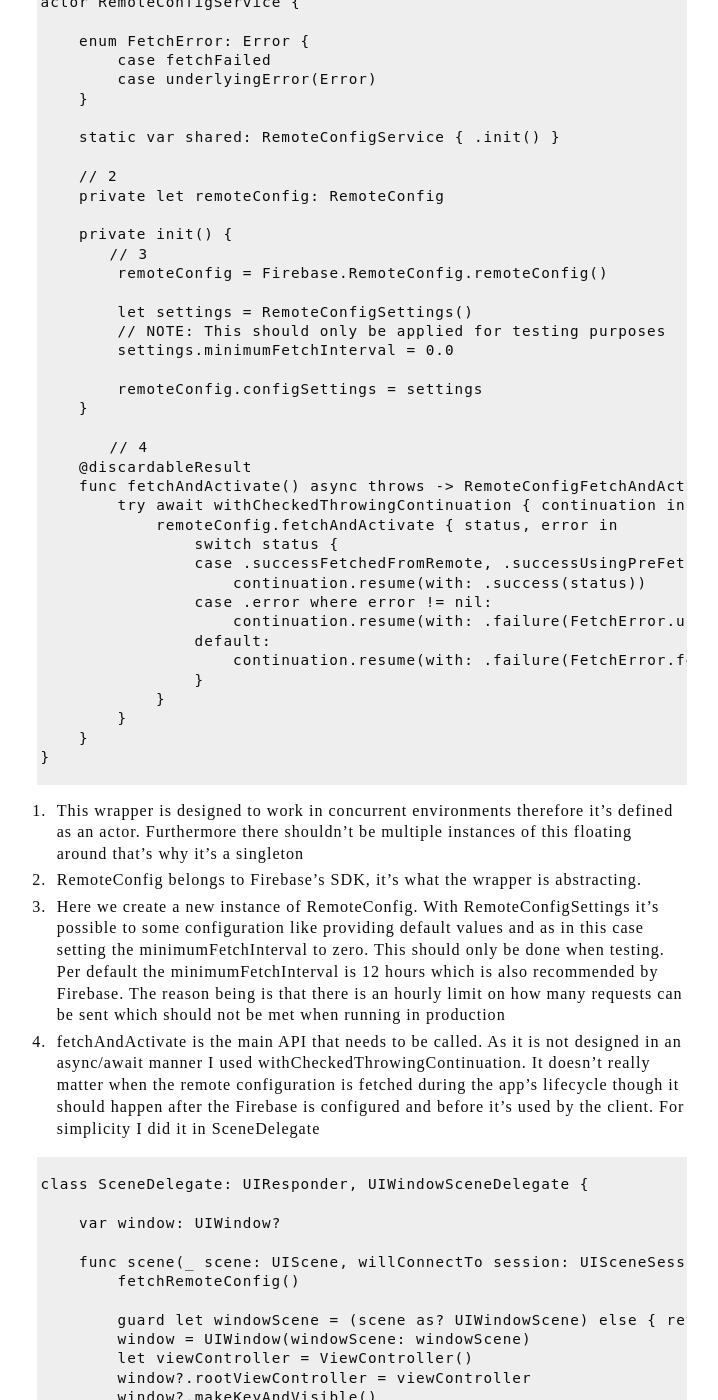
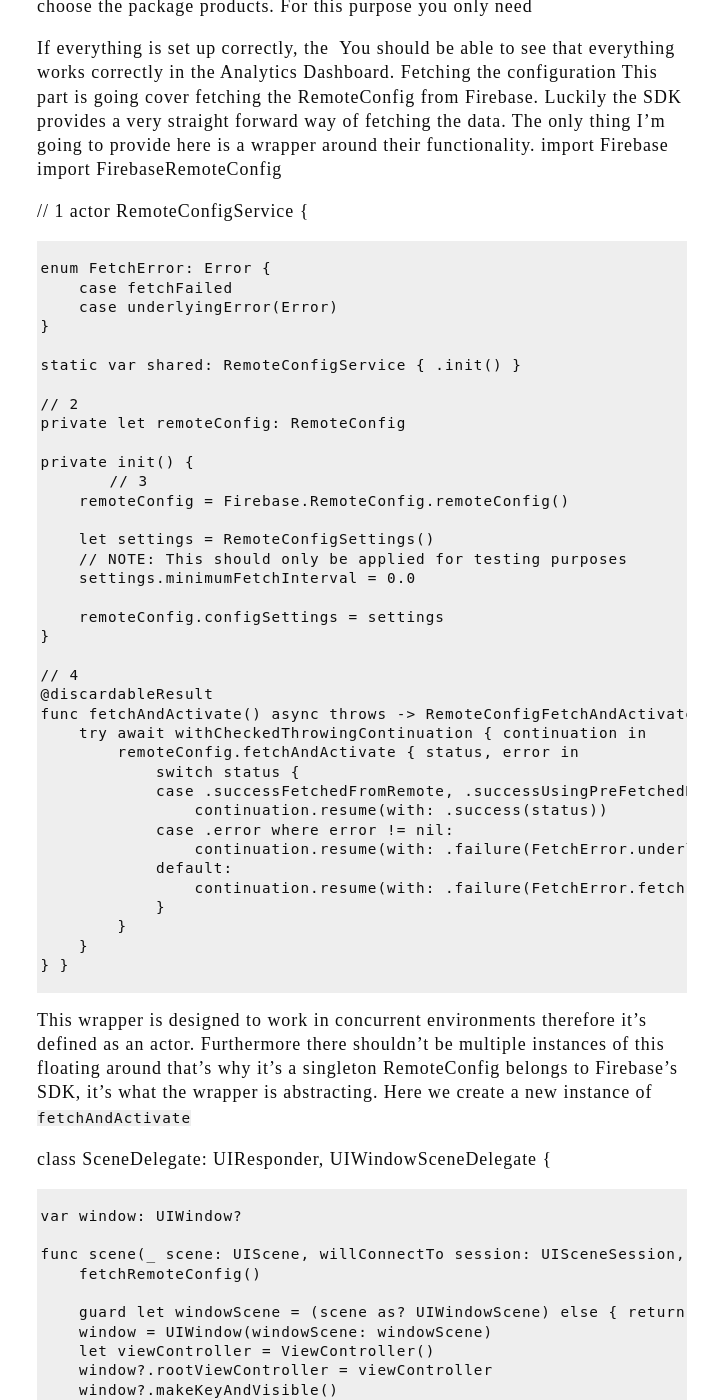
Before and after one commit to Arestronaut/arestronaut.github.io, a Jekyll site: the page built from _posts/2023-01-18-iOS-Feature-Flags-using-Firebase.markdown, in a window 1280 px wide and 1400 px high, scrolled down 2539 px. Shown: the whole window, without its empty margins (278-996 px from the left). Built offline with Jekyll 4.4.1, drawn with Linux system fonts in a browser that asks for light colours; some of the changed text lies outside the part shown.

Commit message:
Add 2023-01-18-iOS-Feature-Flags-using-Firebase.markdown

````diff
--- a/_posts/2023-01-18-iOS-Feature-Flags-using-Firebase.markdown
+++ b/_posts/2023-01-18-iOS-Feature-Flags-using-Firebase.markdown
@@ -9,98 +9,56 @@
 
 
 
+PM: "Hey, we need to have this screen added to the onboarding flow"
 
+You: "Alright, no problem. Here you have it"
 
-> PM: "Hey, we need to have this screen added to the onboarding flow"
-> You: "Alright, no problem. Here you have it"
-> PM (one week after the screen was added to the onboarding flow) : "The requirements have changed and we need to hide the screen for now."
-> You: "Sure thing. There you go"
-> PM (Yet another week has past): …
+PM (one week after the screen was added to the onboarding flow) : "The requirements have changed and we need to hide the screen for now."
+
+You: "Sure thing. There you go"
+
+PM (Yet another week has past): …
 
 
 
-You get the gist. Maybe you have already encountered this or a similar conversation with your PM. At first sight the case seems to be clear. Create the screen and add it to the flow, remove the screen from the flow, add it again, and so on. You would create a PR for this every time, wait until the build is deployed and let QA handle it from there. Overall this is a fine-ish way to handle the situation but there is an awful lot of overhead just for this one screen. Going through the full development cycle takes time, can be quite dreadful and of course error prone.Let me tell you this, there is a better way this situation could have been handled. It's called **Feature Flags.**
-
-
+You get the gist. Maybe you have already encountered this or a similar conversation with your PM. At first sight the case seems to be clear. Create the screen and add it to the flow, remove the screen from the flow, add it again, and so on. You would create a PR for this every time, wait until the build is deployed and let QA handle it from there. Overall this is a fine-ish way to handle the situation but there is an awful lot of overhead just for this one screen. Going through the full development cycle takes time, can be quite dreadful and of course error prone.Let me tell you this, there is a better way this situation could have been handled. It's called
 ![Alt](https://c.tenor.com/ThI9D4QmkWMAAAAC/olympics-flag.gif)
 
 
 
-## What the heck is it
+What the heck is it
 The principle is quite simple. You define a flag somewhere remotely (I'm going to use Firebase as an example), fetch it on app start and depending on the flag a feature is enabled or disabled.
-
-
 The biggest advantage is that release is now independent from deployment. If anything goes sideways with the release, the feature can simply be disabled until the fixed is rolled out. With a little more tinkering Feature Flags build the foundation for A/B-Testing which is used throughout the tech industry.
-
-
 Having this theoretical mumbo jumbo out of the way let's start implementing a bare bone solution.
-
-
-## Firebase setup
+Firebase setup
 The minimum requirement for this first step is having a google account and I assume that nowadays everyone has one.
-
-
-*If you already have a firebase project setup you can skip this step.*Go to the [Firebase console](https://console.firebase.google.com/) and create a new project. Name it however you want.
-
-
-After the project has been set up open the project's dashboard and go to *Build->Remote Config*. Now create a new configuration.
+*If you already have a firebase project setup you can skip this step.*
+After the project has been set up open the project's dashboard and go to
+![Alt](https://raw.githubusercontent.com/Arestronaut/arestronaut.github.io/main/assets/images/Firebase%20Feature%20Flags/firebase-console.jpg)
+On the right side a popup should appear. This is the place where you will define your first flag. I'm going to name it
+As a
+![Alt](https://github.com/Arestronaut/arestronaut.github.io/blob/main/assets/images/Firebase%20Feature%20Flags/firebase-new-remote-config.png?raw=true)
 
 
 
+Now
+![Alt](https://github.com/Arestronaut/arestronaut.github.io/blob/main/assets/images/Firebase%20Feature%20Flags/firebase-publish-changes.png?raw=true)
 
 
 
-
-
-On the right side a popup should appear. This is the place where you will define your first flag. I'm going to name it AWESOME_FEATURE. It basically doesn't matter how you name it. Be aware that you are going to use that name later on in the code base but of course you can always come back to check.
-
-
-As a *data type* you want to choose Boolean as the feature should either be activate or disabled. Optionally you can choose a *description* but the name should be expressive enough to give a hint of what is going on. The default value should be set to true.
+Firebase has this feature to prevent unwanted changes to be published. Just choose
+Project setup
+Now to the juicy stuff. Connecting the app with firebase. Lucky for me firebase did a good job explaining how to set everything up which makes my life easier. But nevertheless I will point in the right direction and provide additional information.
+I'm assuming now that you already have a project ready. If not, please do so before proceeding.
+First go back to your
+As a quick side note: When adding the SDK to the project you are prompted to choose the package products. For this purpose you only need
 
 
 
-
-
-
-
-
-Now Save the changes and you should be good to go. On the dashboard you should see something like this:
-
-
-
-
-
-
-
-
-Firebase has this feature to prevent unwanted changes to be published. Just choose Publish changes and the web part is (almost) done.
-
-
-## Project setup
-Now to the juicy stuff. Connecting the app with firebase. Lucky for me firebase did a good job explaining how to set everything up which makes my life easier. But nevertheless I will point in the right direction and provide additional information.
-
-
-I'm assuming now that you already have a project ready. If not, please do so before proceeding.
-
-
-First go back to your [firebase console](https://console.firebase.google.com/). On the Project Overview page in the top center you can add a new app to your project. Choose *iOS* and follow the steps. It's pretty straight forward, I promise.
-
-
-> As a quick side note: When adding the SDK to the project you are prompted to choose the package products. For this purpose you only need **FirebaseAnalytics** and **FirebaseRemoteConfig**.
-
-
-
-If everything is set up correctly, the GoogleService-Info.plist added and the SDK fetched. And of course most importantly FirebaseApp.configure() is called from AppDelegate.swift.
-
-
+If everything is set up correctly, the
 You should be able to see that everything works correctly in the Analytics Dashboard.
-
-
-## Fetching the configuration
+Fetching the configuration
 This part is going cover fetching the RemoteConfig from Firebase. Luckily the SDK provides a very straight forward way of fetching the data. The only thing I'm going to provide here is a wrapper around their functionality.
-
-
-```swift
 import Firebase
 import FirebaseRemoteConfig
 
@@ -145,18 +103,16 @@
         }
     }
 }
-```
 
 
 
-1. This wrapper is designed to work in concurrent environments therefore it's defined as an actor. Furthermore there shouldn't be multiple instances of this floating around that's why it's a singleton
-2. RemoteConfig belongs to Firebase's SDK, it's what the wrapper is abstracting.
-3. Here we create a new instance of RemoteConfig. With RemoteConfigSettings it's possible to some configuration like providing default values and as in this case setting the minimumFetchInterval to zero. This should only be done when testing. Per default the minimumFetchInterval is 12 hours which is also recommended by Firebase. The reason being is that there is an hourly limit on how many requests can be sent which should not be met when running in production
-4. fetchAndActivate is the main API that needs to be called. As it is not designed in an async/await manner I used withCheckedThrowingContinuation. It doesn't really matter when the remote configuration is fetched during the app's lifecycle though it should happen after the Firebase is configured and before it's used by the client. For simplicity I did it in SceneDelegate
+This wrapper is designed to work in concurrent environments therefore it's defined as an actor. Furthermore there shouldn't be multiple instances of this floating around that's why it's a singleton
+RemoteConfig belongs to Firebase's SDK, it's what the wrapper is abstracting.
+Here we create a new instance of
+`fetchAndActivate`
 
 
 
-```swift
 class SceneDelegate: UIResponder, UIWindowSceneDelegate {
 
     var window: UIWindow?
@@ -181,21 +137,15 @@
         }
     }
 }
-```
 
 
 
 I must admit that I did a poor job of using the concurrent ability of the wrapper but it's supposed to be able to use in various contexts.
-
-
-## Reading remote values
+Reading remote values
 If done correctly the app should fetch the remote configuration successfully. The final step is going to be consuming the values. As done before I'm going to define a nice abstraction that will make the usability much better. But first we need a way to access the remote configuration values.
 
 
 
-
-
-```swift
 // RemoteConfiService.swift
 
 // 1
@@ -213,37 +163,27 @@
 	guard let typedValue = Value(value) else { throw ValueError.notCastable }
 	return typedValue
 }
-```
 
 
 
-1. For some nice error semantics, reading from the RemoteConfig can also fail. Both cases are handled.
-2. To understand why this needs to be nonisolated [here](https://www.avanderlee.com/swift/actors/) is an amazing post to learn everything about actors. In general remote config values can be anything, Boolean, Integer, String, custom data types, etc. The access method therefore needs to be generic as well. But why is the generic value constraint to be LosslessStringConvertible? Firebase SDK only offers to unwrap the remote config value to a string-, bool-, data-, json- and number value. More or less all values can be represented as String so it made sense to first get the untyped value as a String and later type cast it to the desired type. To make sure this type cast can work Value needs to be initialisable from a string.
-3. And that's basically what is done here. Get the remote config value as a string, initialise the output value with that string and return it. Throw an error along the way if something fails.
+For some nice error semantics, reading from the
+To understand why this needs to be
+And that's basically what is done here. Get the remote config value as a string, initialise the output value with that string and return it. Throw an error along the way if something fails.
 
 
 
 Wow, that felt way more complicated than it actually is.
-
-
-Now to the grand finale, a nice and handy way to access the feature flags. First we need a nice way of defining new features. As out desired type is going to be Bool it's sufficient to only have a place to collect the keys. To do that, create an enum Features
+Now to the grand finale, a nice and handy way to access the feature flags. First we need a nice way of defining new features. As out desired type is going to be
 
 
 
-
-
-```swift
 enum Features: String {
     case awesomeFeature = "AWESOME_FEATURE"
 }
-```
 
 
 
 To coat things with some sugar, here is a nice and small property wrapper to access those Features.
-
-
-```swift
 @propertyWrapper struct FeatureFlag {
     private let feature: Features
 
@@ -261,22 +201,15 @@
         self.feature = feature
     }
 }
-```
 
 
 
 That's it! With just a single line of code it can be determined if a feature is enabled or not.
-
-
-```swift
 @FeatureFlag(.awesomeFeature) var isAwesomeFeatureEnabled
-```
 ![Alt](https://c.tenor.com/l_VVSBaEIPwAAAAC/finally.gif)
 
 
 
-## **Concluding remarks**
-First of all, thanks for sticking till the end. There is not too much left to say but, as you might have noticed, this is not only a tutorial for enabling feature flags on iOS using Firebase. It's also somewhat explains the basics for RemoteConfigwhich can be a very mighty tool, not only for enabling/disabling features. If there are any questions left, feel free to reach out.
-
-
+**Concluding remarks**
+First of all, thanks for sticking till the end. There is not too much left to say but, as you might have noticed, this is not only a tutorial for enabling feature flags on iOS using Firebase. It's also somewhat explains the basics for
 Have a great one :)
````
